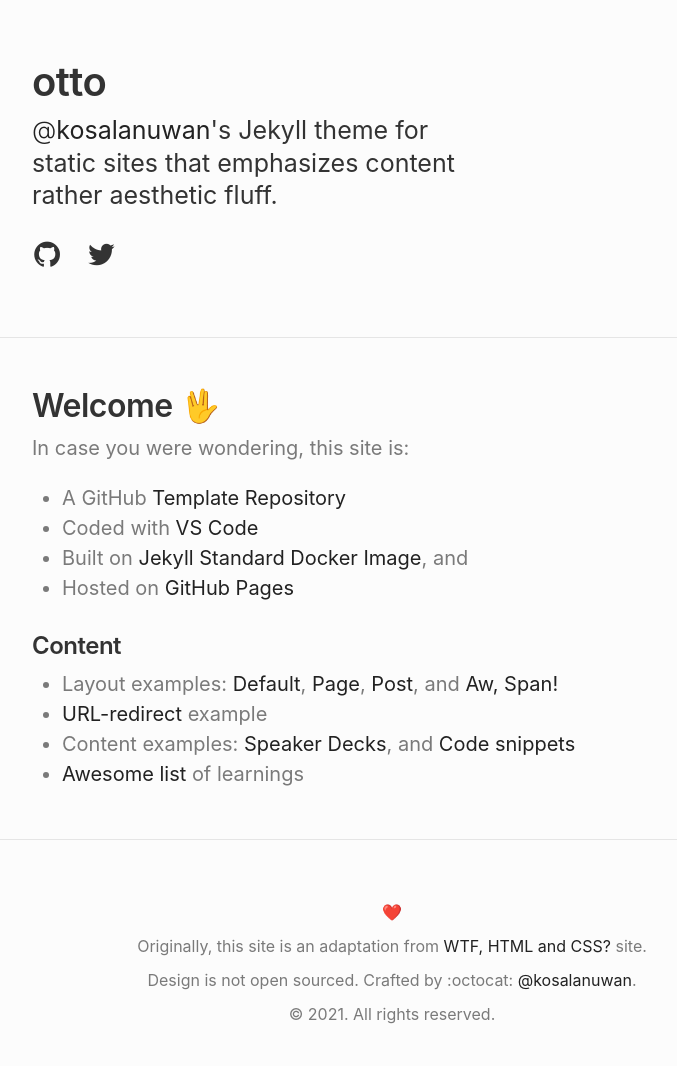
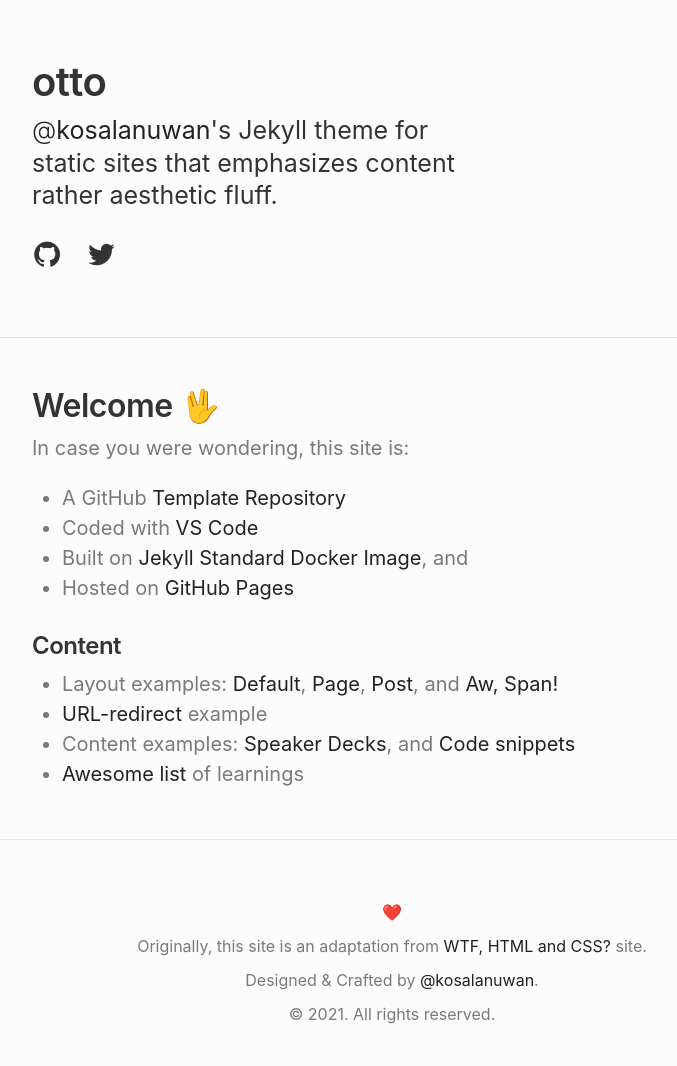
Before and after one commit to kosperera/jekyll-otto-theme, a Jekyll site: the page built from _pages/index.md, in a window 1280 px wide. Shown: the whole page, without its empty margins (248-925 px from the left). Built offline with Jekyll 4.4.1, drawn with Linux system fonts in a browser that asks for light colours; emoji names are drawn with the system emoji font; some web fonts are replaced.

Commit message:
style: reword footer content

```diff
--- a/_includes/footer.html
+++ b/_includes/footer.html
@@ -1,7 +1,7 @@
 <footer>
   <p>:heart:</p>
   <p>Originally, this site is an adaptation from <a href="http://wtfhtmlcss.com/">WTF, HTML and CSS?</a> site.</p>
-  <p>Design is not open sourced. Crafted by :octocat: <a href="https://github.com/kosalanuwan">@kosalanuwan</a>.</p>
+  <p>Designed &amp; Crafted by <a href="https://github.com/kosalanuwan">@kosalanuwan</a>.</p>
   <p>&copy; {{ site.time | date: '%Y' }}. All rights reserved.</p>
 </footer>
 {% if site.enable_anchorjs %}
```
